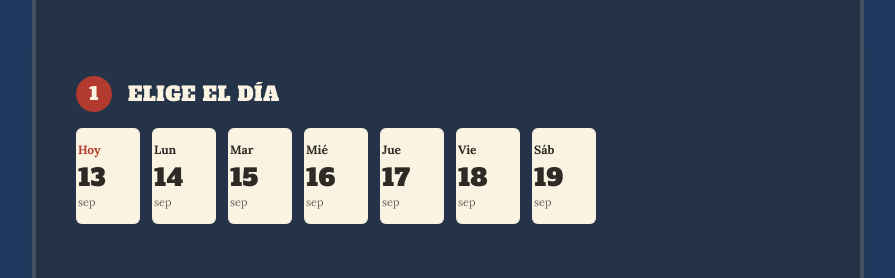
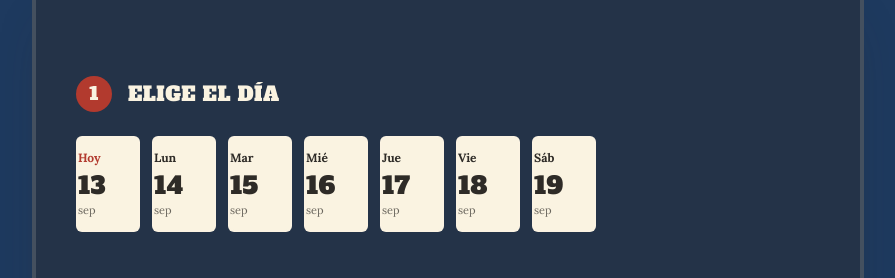
Before and after one commit to Nagomu26/your-barber-vintage, a React (Vite) app: page / in a window 1280 px wide. Shown: the part 2720-2998 px from the top of the page, without its empty margins (192-1087 px from the left). Built offline with nearby package versions, Linux system fonts and the light colour scheme; no server answers.

Commit message:
Fix: evitar que se corte el borde superior del dia seleccionado en la reserva

```diff
--- a/src/components/site/Booking.tsx
+++ b/src/components/site/Booking.tsx
@@ -240,7 +240,7 @@ export function Booking({ onOpenLegal }: { onOpenLegal: (docId: LegalDocId) => v
           <Reveal>
             <Paso numero={1} titulo="Elige el día">
               <div
-                className="flex gap-3 overflow-x-auto pb-2"
+                className="flex gap-3 overflow-x-auto py-2"
                 role="listbox"
                 aria-label="Selecciona un día"
               >
```
